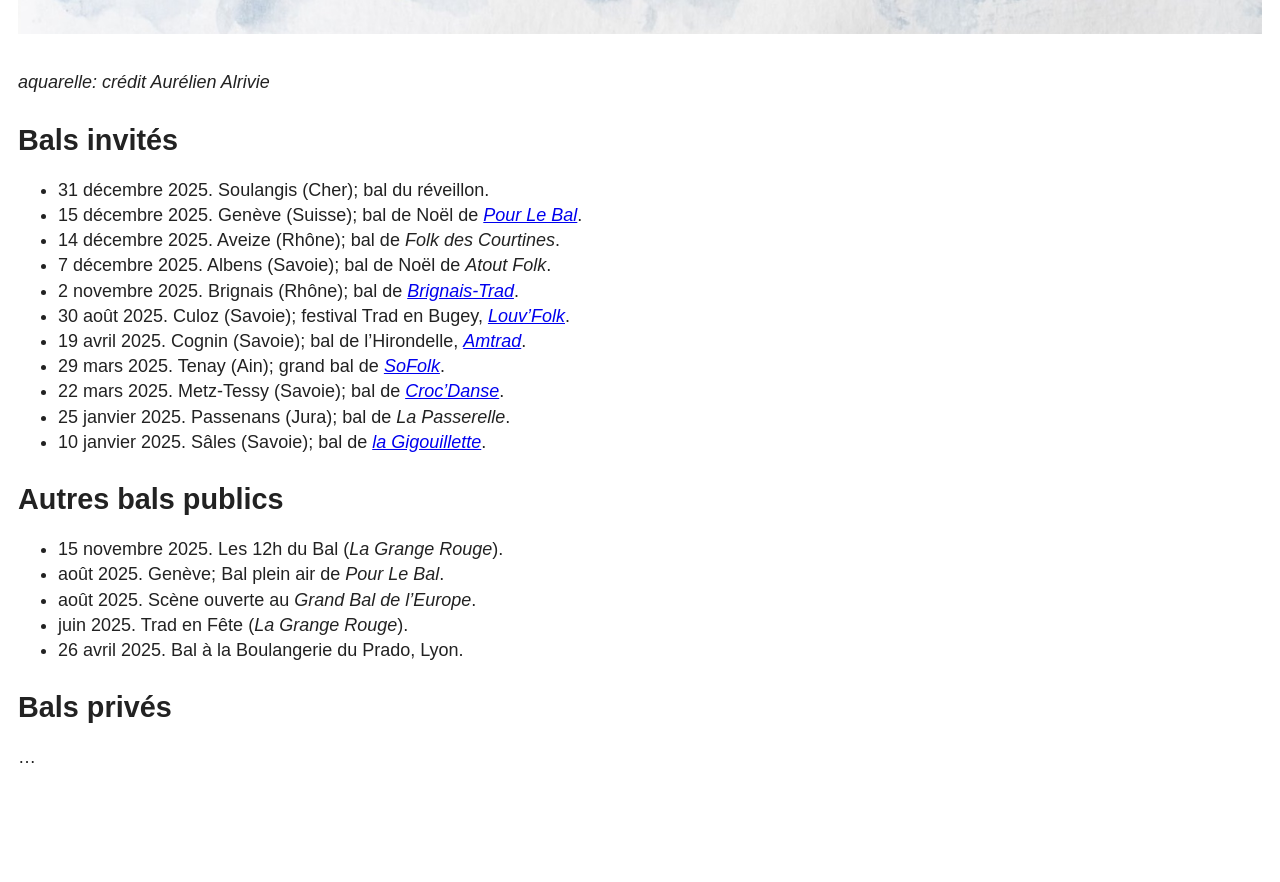
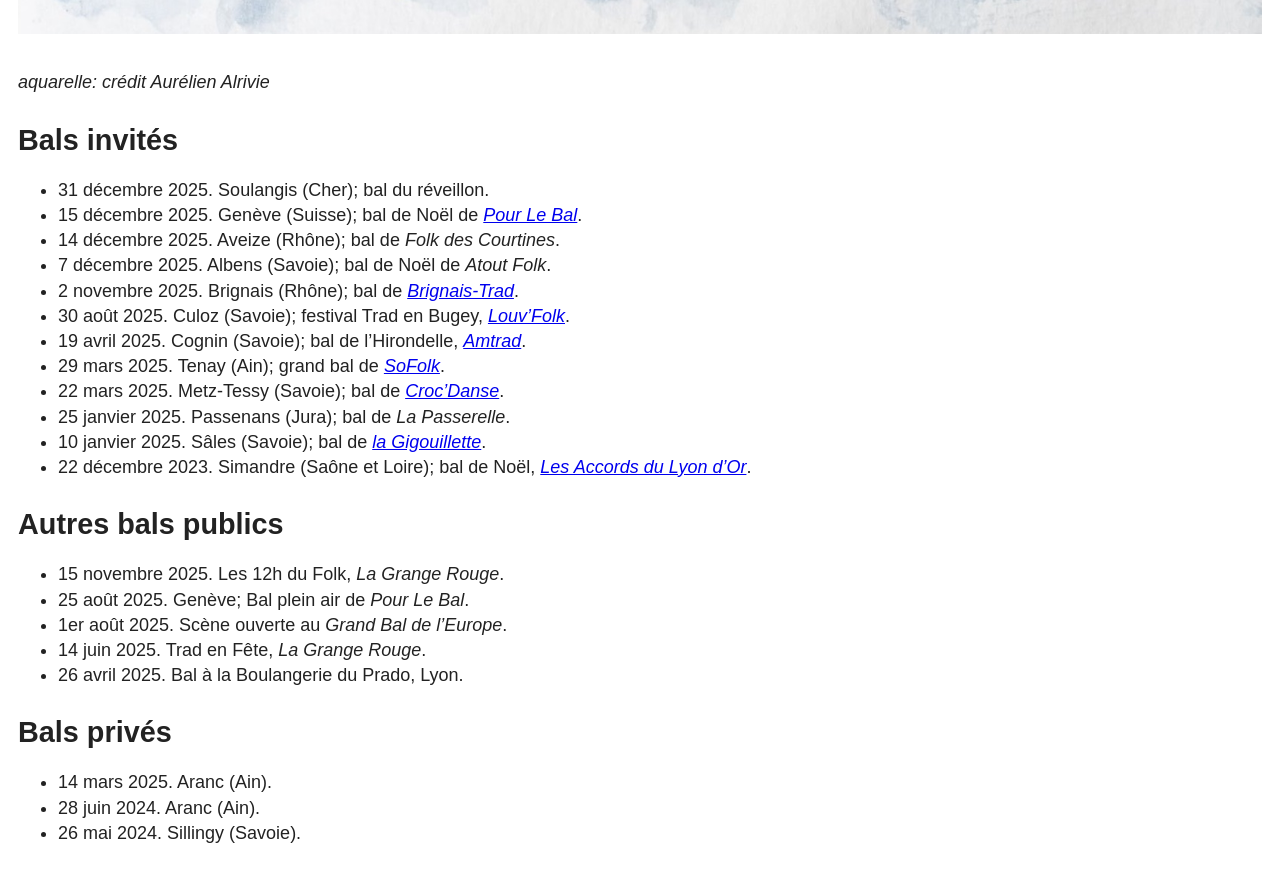
Before and after one commit to bayesiancook/les-doigts-qui-dansent-bal-folk, a Jekyll site: the page built from evenements.md, in a window 1280 px wide and 900 px high, scrolled down 811 px. Shown: the top 882 px of the window. Built offline with Jekyll 4.4.1, drawn with Linux system fonts in a browser that asks for light colours; before the commit the page ends 1635 px from its top, so only the background shows below that; some of the changed text lies outside the part shown.

Commit message:
update of events

```diff
--- a/_includes/nav.html
+++ b/_includes/nav.html
@@ -1,7 +1,7 @@
 <nav class="navbar">
     <a href="{{ site.baseurl }}/">Accueil</a>
     <a href="{{ site.baseurl }}/futurs">Prochains bals</a>
-    <a href="{{ site.baseurl }}/evenements">Bals passés</a>
+    <a href="{{ site.baseurl }}/evenements">Évènements passés</a>
     <a href="{{ site.baseurl }}/galerie">Galerie</a>
     <a href="{{ site.baseurl }}/contact">Contact</a>
 </nav>
--- a/evenements.md
+++ b/evenements.md
@@ -27,15 +27,18 @@ _aquarelle: crédit Aurélien Alrivie_
 - 22 mars 2025. Metz-Tessy (Savoie); bal de <a href="https://www.helloasso.com/associations/croc-danse">_Croc'Danse_</a>.
 - 25 janvier 2025. Passenans (Jura); bal de _La Passerelle_.
 - 10 janvier 2025. Sâles (Savoie); bal de <a href="https://gigouillette.org/">_la Gigouillette_</a>.
+- 22 décembre 2023. Simandre (Saône et Loire); bal de Noël, <a href="https://www.liondor.org/">_Les Accords du Lyon d'Or_</a>.
 
 ## Autres bals publics
 
-- 15 novembre 2025. Les 12h du Bal (_La Grange Rouge_).
-- août 2025. Genève; Bal plein air de _Pour Le Bal_.
-- août 2025. Scène ouverte au _Grand Bal de l'Europe_.
-- juin 2025. Trad en Fête (_La Grange Rouge_).
+- 15 novembre 2025. Les 12h du Folk, _La Grange Rouge_.
+- 25 août 2025. Genève; Bal plein air de _Pour Le Bal_.
+- 1er août 2025. Scène ouverte au _Grand Bal de l'Europe_.
+- 14 juin 2025. Trad en Fête, _La Grange Rouge_.
 - 26 avril 2025. Bal à la Boulangerie du Prado, Lyon.
 
 ## Bals privés
 
-...
+- 14 mars 2025. Aranc (Ain).
+- 28 juin 2024. Aranc (Ain).
+- 26 mai 2024. Sillingy (Savoie).
```
Also changed, not shown: futurs.md (+4 -4 lines).
